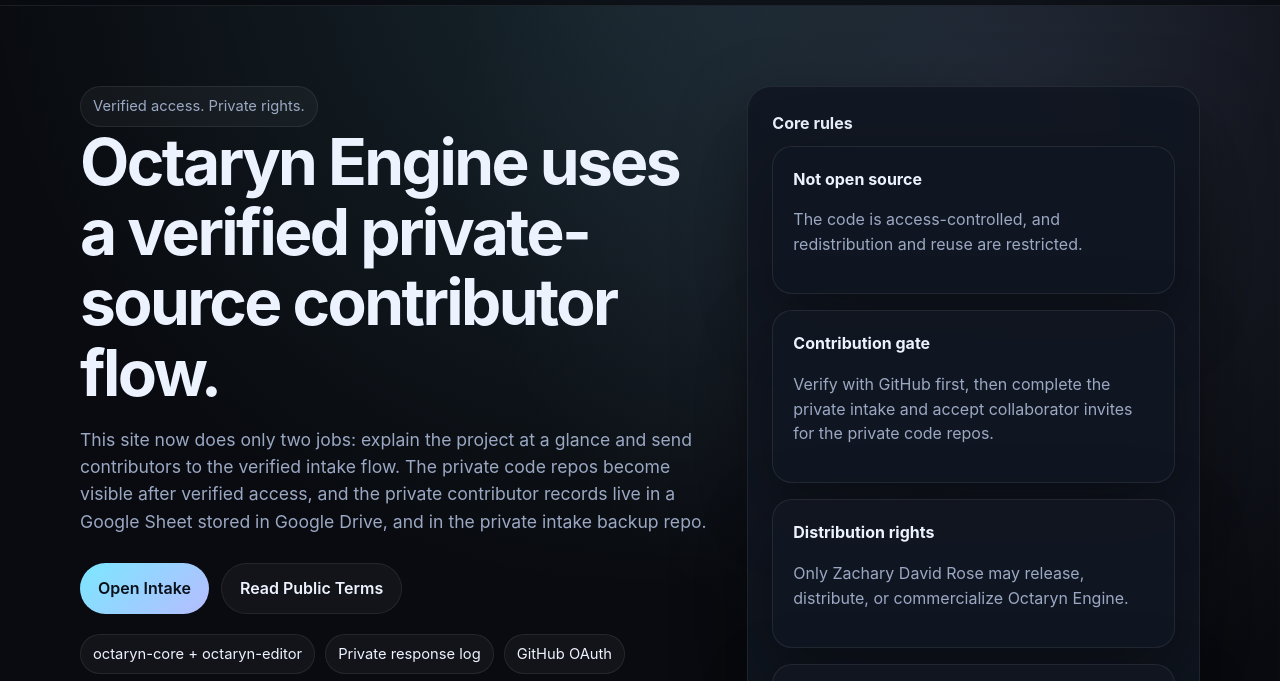
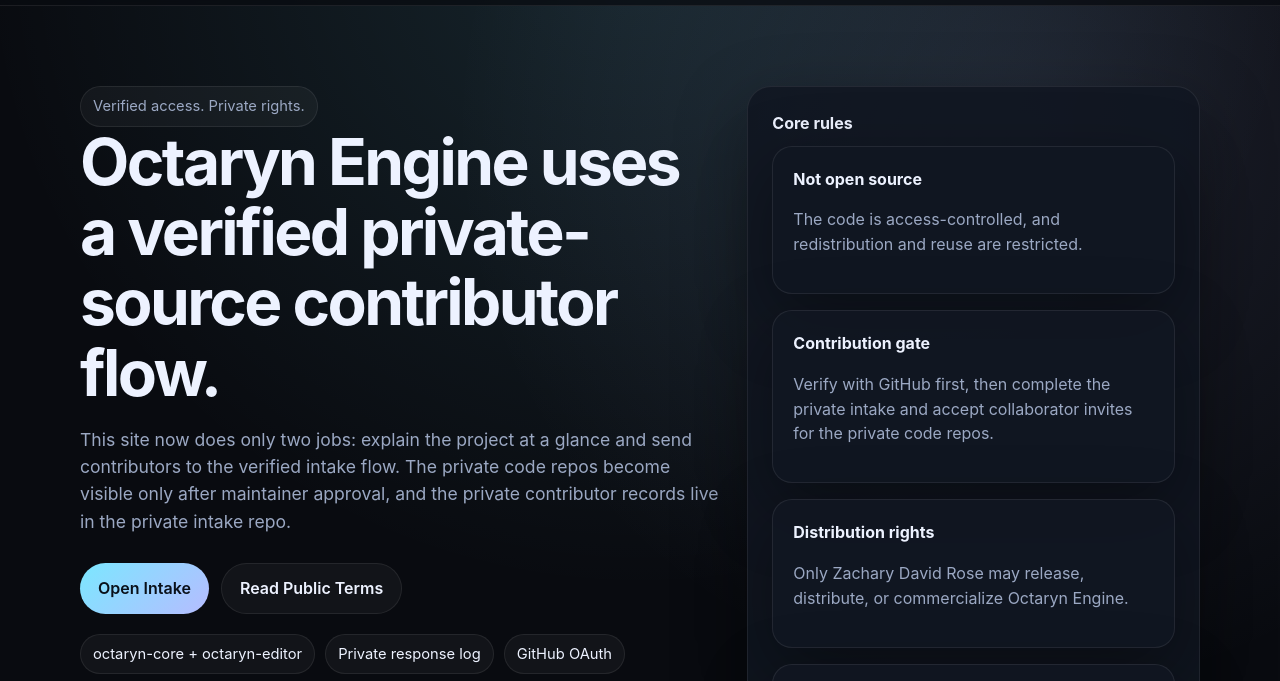
Before and after one commit to ZSG-Studios/octaryn-engine-site, a plain HTML site: page index.html in a window 1280 px wide. Shown: the part 68-749 px from the top of the page. Drawn offline with Linux system fonts and the light colour scheme.

Commit message:
Update public site for repo-only intake records

```diff
--- a/index.html
+++ b/index.html
@@ -30,9 +30,8 @@
             <p class="lead">
               This site now does only two jobs: explain the project at a glance
               and send contributors to the verified intake flow. The private
-              code repos become visible after verified access, and the private
-              contributor records live in a Google Sheet stored in Google Drive, and in the
-              private intake backup repo.
+              code repos become visible only after maintainer approval, and the
+              private contributor records live in the private intake repo.
             </p>
             <div class="actions">
               <a class="button primary" href="./contribute.html">Open Intake</a>
```
Also changed, not shown: contribute.html (+2 -2 lines), 3 other files.
